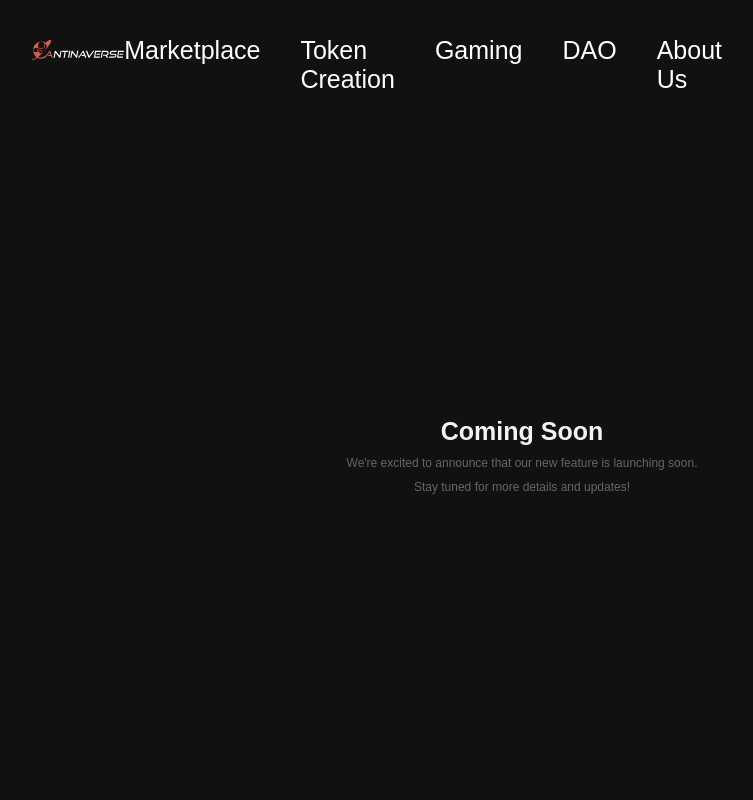
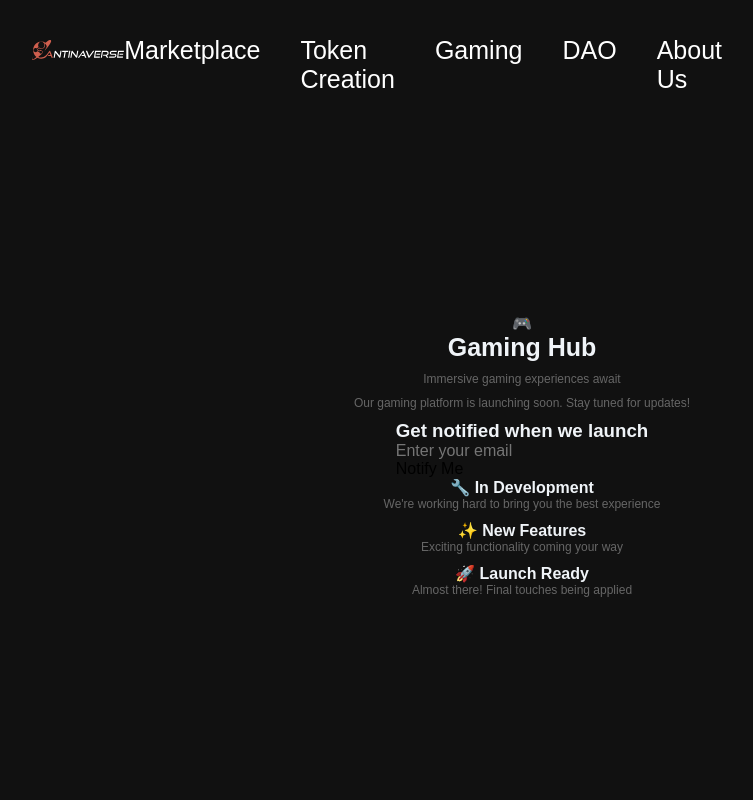
Before and after one commit to CantinaVerse-tech/frontend, a Next.js app: page /tokencreation in a window 1280 px wide. Shown: the top 800 px of the page, without its empty margins (118-871 px from the left). Built offline with nearby package versions, Linux system fonts and the light colour scheme; what @rainbow-me/rainbowkit, wagmi would draw is missing.

Commit message:
Feat: Format TokenCreation Page w/ Comming Soon Js Component

```diff
--- a/pages/tokencreation.tsx
+++ b/pages/tokencreation.tsx
@@ -4,15 +4,23 @@ import Header from '../components/Header';
 import ComingSoon from '../components/ComingSoon';
 
 export default function TokenCreation() {
-    return (
-        <main>
-            <Header />
-            <div className="coming-soon-container">
-                <h1>Coming Soon</h1>
-                <p>We're excited to announce that our new feature is launching soon.</p>
-                <p>Stay tuned for more details and updates!</p>
-            </div>
-            <Footer />
-        </main>
+        return (
+        <ComingSoon
+            title="Gaming Hub"
+            description="Immersive gaming experiences await"
+            feature="gaming platform"
+            icon="🎮"
+        />
     );
+    // return (
+    //     <main>
+    //         <Header />
+    //         <div className="coming-soon-container">
+    //             <h1>Coming Soon</h1>
+    //             <p>We're excited to announce that our new feature is launching soon.</p>
+    //             <p>Stay tuned for more details and updates!</p>
+    //         </div>
+    //         <Footer />
+    //     </main>
+    // );
 }
```
